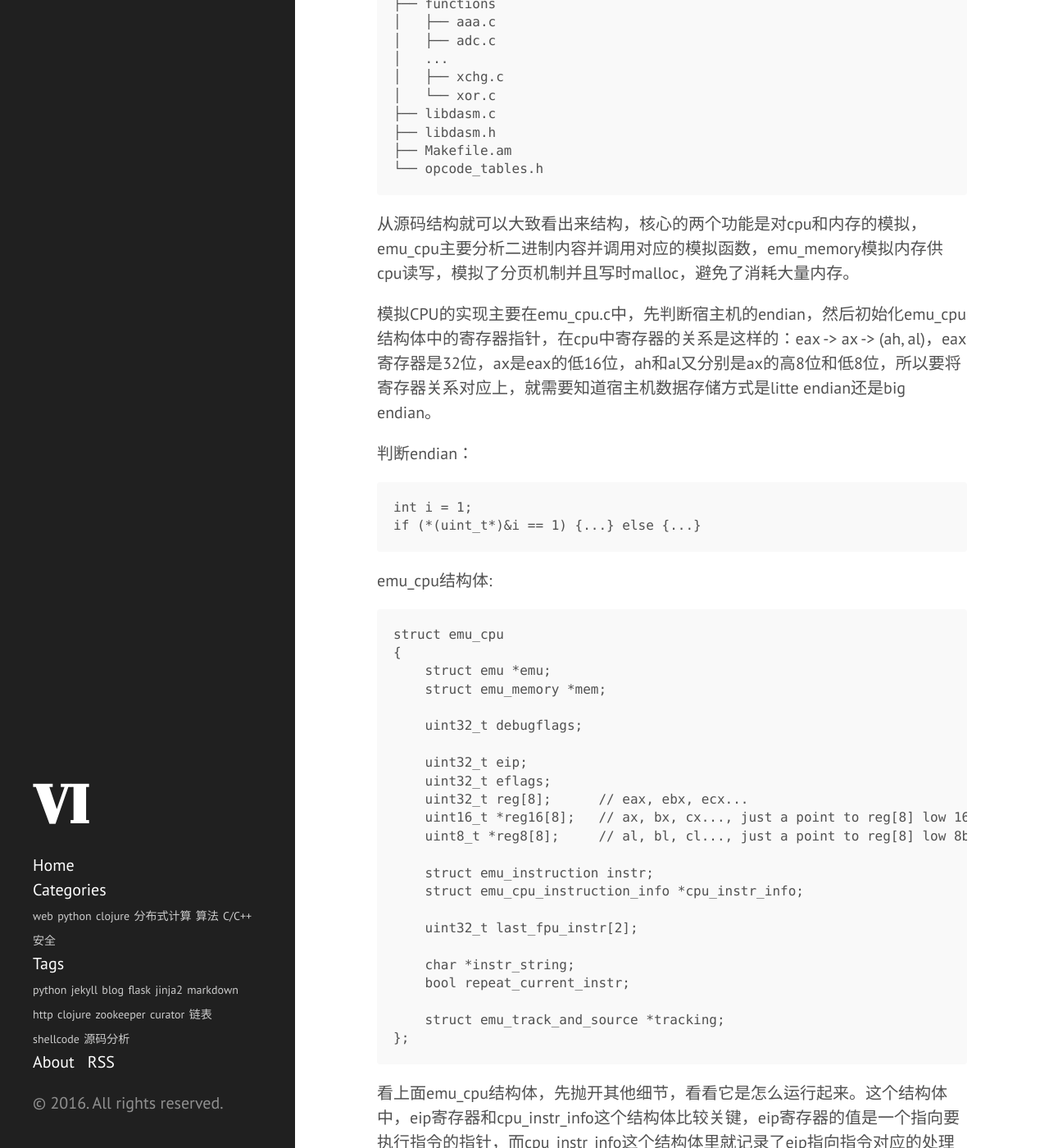
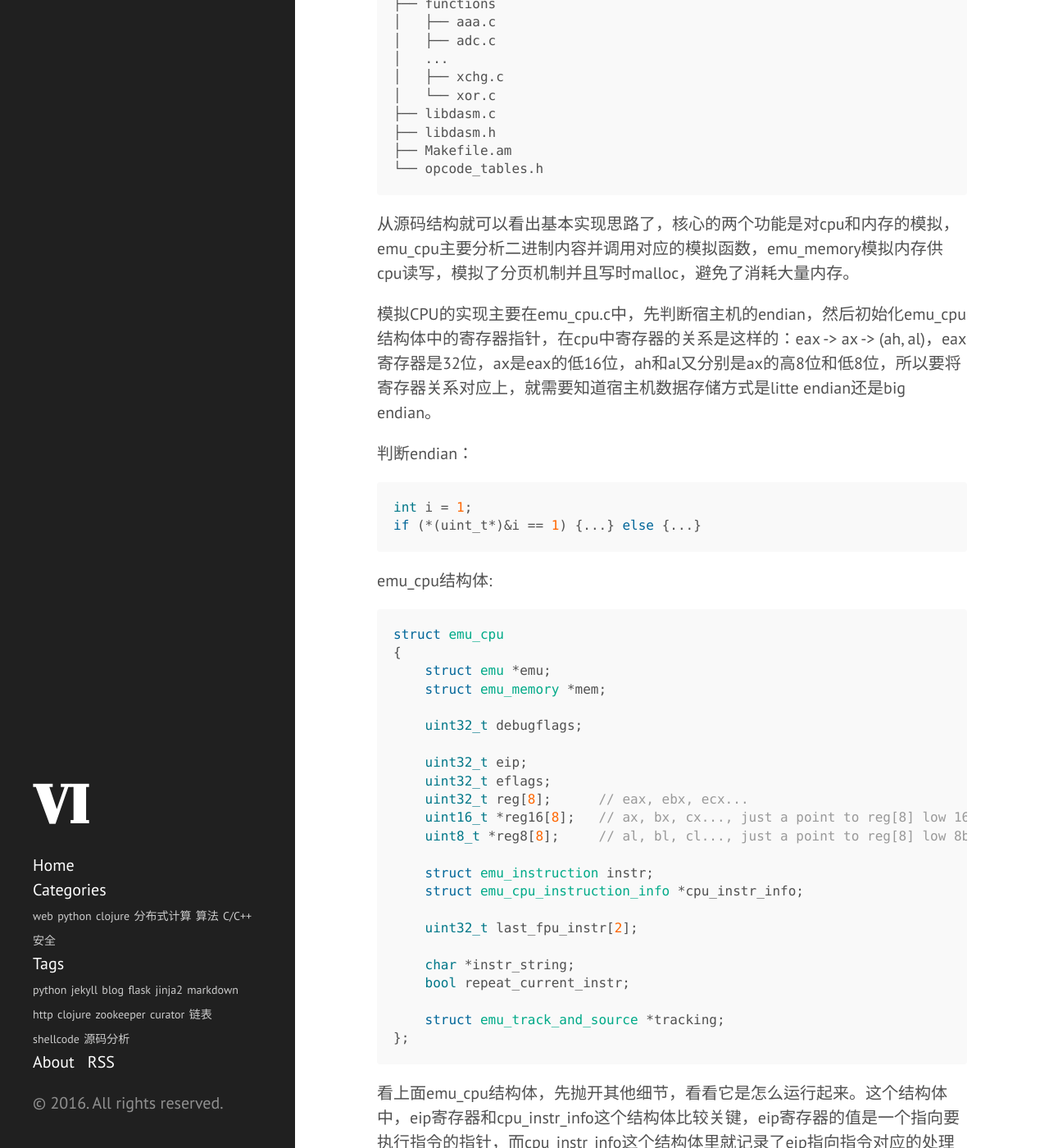
Before and after one commit to yuanvi/blog, a Jekyll site: the page built from _posts/2015-05-02-libemu-shellcode.markdown, in a window 1280 px wide and 1400 px high, scrolled down 1515 px. Shown: the whole window at 82% size. Built offline with Jekyll 4.4.1, drawn with Linux system fonts in a browser that asks for light colours; comment, search, counter and statistics services are not loaded; some of the changed text lies outside the part shown.

Commit message:
modify archive

````diff
--- a/_posts/2015-05-02-libemu-shellcode.markdown
+++ b/_posts/2015-05-02-libemu-shellcode.markdown
@@ -10,7 +10,7 @@
 
 libemu是一个32位的x86指令集模拟器，可以用来对一段二进制代码进行模拟执行，相当于用纯代码的方式模拟了32位机器的工作方式。在安全领域里通常被用来做shellcode检测，这里主要分析一下它的基本原理和实现，顺便简单介绍如何做用它来做shellcode检测。
 
-原本其git地址是```git://git.carnivore.it/libemu.git```，写这篇文章的时候已经无法clone了，需要的可以去github上搜别人克隆的镜像。clone完毕后，源码目录结构如下，简单标注一下各个文件大致功能：
+原本其git地址是```git://git.carnivore.it/libemu.git```，写这篇文章的时候已经无法clone了，需要的可以去github上搜别人克隆的镜像。clone完毕后，源码目录结构如下，简单标注一下各个文件内容：
 
 ```
 .
@@ -70,20 +70,20 @@
 └── opcode_tables.h
 ```
 
-从源码结构就可以大致看出来结构，核心的两个功能是对cpu和内存的模拟，emu_cpu主要分析二进制内容并调用对应的模拟函数，emu_memory模拟内存供cpu读写，模拟了分页机制并且写时malloc，避免了消耗大量内存。
+从源码结构就可以看出基本实现思路了，核心的两个功能是对cpu和内存的模拟，emu_cpu主要分析二进制内容并调用对应的模拟函数，emu_memory模拟内存供cpu读写，模拟了分页机制并且写时malloc，避免了消耗大量内存。
 
 模拟CPU的实现主要在emu_cpu.c中，先判断宿主机的endian，然后初始化emu_cpu结构体中的寄存器指针，在cpu中寄存器的关系是这样的：eax -> ax -> (ah, al)，eax寄存器是32位，ax是eax的低16位，ah和al又分别是ax的高8位和低8位，所以要将寄存器关系对应上，就需要知道宿主机数据存储方式是litte endian还是big endian。
 
 判断endian：
 
-```
+```c++
 int i = 1;
 if (*(uint_t*)&i == 1) {...} else {...}
 ```
 
 emu_cpu结构体:
 
-```
+```c++
 struct emu_cpu
 {
     struct emu *emu;
````
